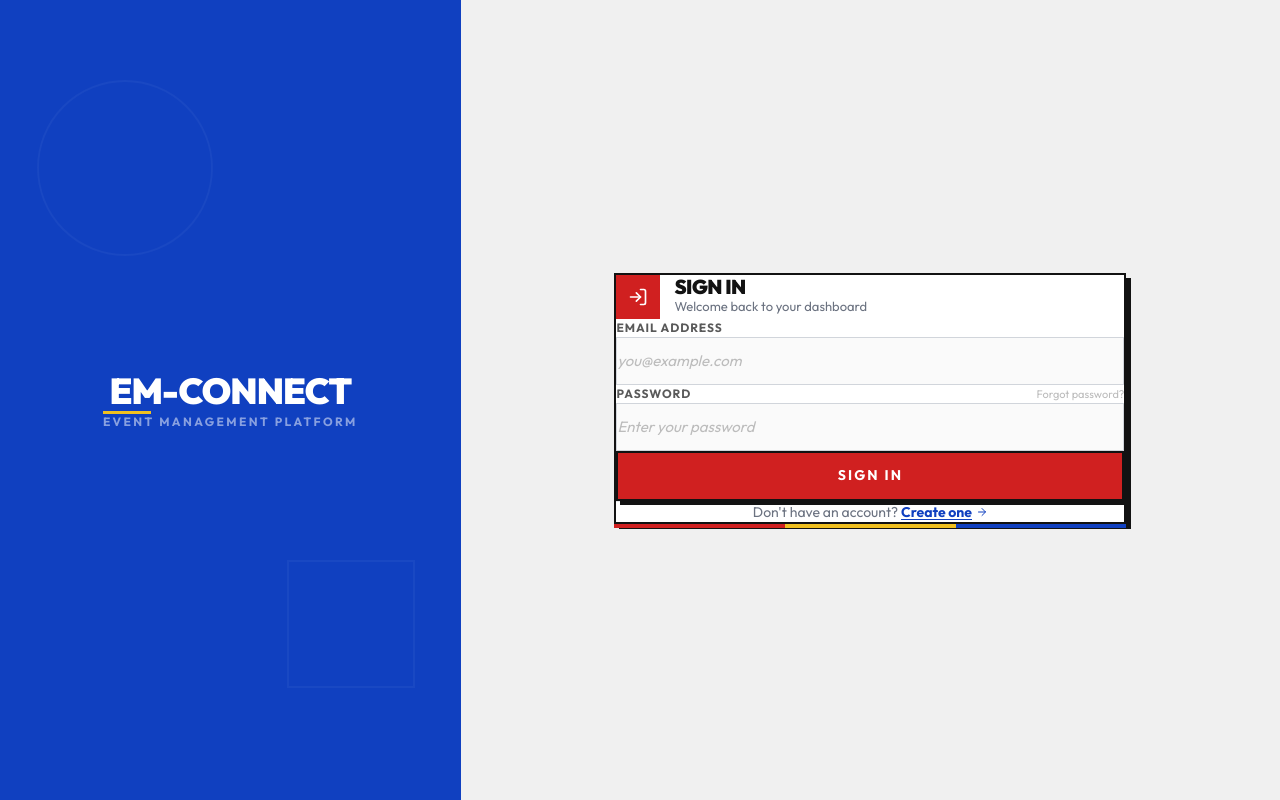
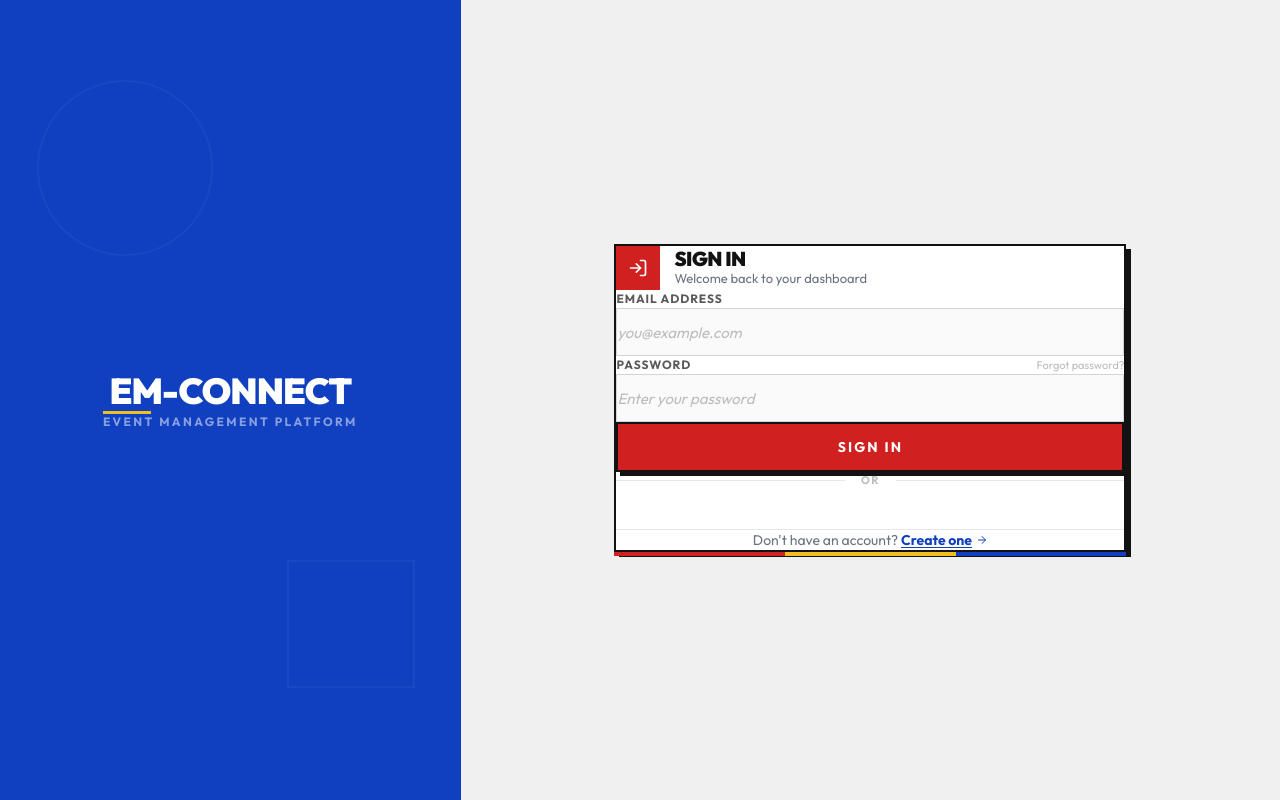
Before and after one commit to rohtheroos-84/EM-Connect, a React (Vite) app in the folder frontend/: page /login in a window 1280 px wide. Built offline with nearby package versions, Linux system fonts and the light colour scheme; no server answers.

Commit message:
oauth frontend v1

```diff
--- a/frontend/src/context/AuthContext.jsx
+++ b/frontend/src/context/AuthContext.jsx
@@ -3,6 +3,7 @@ import {
   login as apiLogin,
   register as apiRegister,
   logout as apiLogout,
+  googleLogin as apiGoogleLogin,
   getStoredUser,
   isAuthenticated as checkAuth,
   getCurrentUser as apiGetCurrentUser,
@@ -52,6 +53,21 @@ export function AuthProvider({ children }) {
 
   const clearError = useCallback(() => setError(null), []);
 
+  const googleLoginFn = useCallback(async (credential) => {
+    setLoading(true);
+    setError(null);
+    try {
+      const data = await apiGoogleLogin(credential);
+      setUser(data.user);
+      return data;
+    } catch (err) {
+      setError(err.message);
+      throw err;
+    } finally {
+      setLoading(false);
+    }
+  }, []);
+
   const refreshUser = useCallback(async () => {
     try {
       const userData = await apiGetCurrentUser();
@@ -72,6 +88,7 @@ export function AuthProvider({ children }) {
     register,
     logout,
     clearError,
+    googleLogin: googleLoginFn,
     refreshUser,
     isAuthenticated: !!user && checkAuth(),
   };
--- a/frontend/src/main.jsx
+++ b/frontend/src/main.jsx
@@ -1,6 +1,7 @@
 import React from 'react';
 import ReactDOM from 'react-dom/client';
 import { BrowserRouter } from 'react-router-dom';
+import { GoogleOAuthProvider } from '@react-oauth/google';
 import App from './App';
 import { AuthProvider } from './context/AuthContext';
 import { WebSocketProvider } from './context/WebSocketContext';
@@ -8,8 +9,10 @@ import { ToastProvider } from './context/ToastContext';
 import { ThemeProvider } from './context/ThemeContext';
 import './index.css';
 
-ReactDOM.createRoot(document.getElementById('root')).render(
-  <React.StrictMode>
+const GOOGLE_CLIENT_ID = import.meta.env.VITE_GOOGLE_CLIENT_ID;
+
+function Root() {
+  const tree = (
     <BrowserRouter>
       <ThemeProvider>
         <AuthProvider>
@@ -21,5 +24,16 @@ ReactDOM.createRoot(document.getElementById('root')).render(
         </AuthProvider>
       </ThemeProvider>
     </BrowserRouter>
+  );
+
+  if (GOOGLE_CLIENT_ID) {
+    return <GoogleOAuthProvider clientId={GOOGLE_CLIENT_ID}>{tree}</GoogleOAuthProvider>;
+  }
+  return tree;
+}
+
+ReactDOM.createRoot(document.getElementById('root')).render(
+  <React.StrictMode>
+    <Root />
   </React.StrictMode>
 );
--- a/frontend/src/pages/Login.jsx
+++ b/frontend/src/pages/Login.jsx
@@ -1,13 +1,16 @@
 import { useState } from 'react';
 import { Link, useNavigate } from 'react-router-dom';
 import { useAuth } from '../context/AuthContext';
+import { GoogleLogin } from '@react-oauth/google';
 import { LogIn, AlertCircle, ArrowRight } from 'lucide-react';
+
+const GOOGLE_CLIENT_ID = import.meta.env.VITE_GOOGLE_CLIENT_ID;
 
 export default function Login() {
   const [email, setEmail] = useState('');
   const [password, setPassword] = useState('');
   const [touched, setTouched] = useState({});
-  const { login, loading, error, clearError } = useAuth();
+  const { login, googleLogin, loading, error, clearError } = useAuth();
   const navigate = useNavigate();
 
   const handleSubmit = async (e) => {
@@ -18,6 +21,19 @@ export default function Login() {
     } catch {
       /* error handled by context */
     }
+  };
+
+  const handleGoogleSuccess = async (credentialResponse) => {
+    try {
+      await googleLogin(credentialResponse.credential);
+      navigate('/dashboard');
+    } catch {
+      /* error handled by context */
+    }
+  };
+
+  const handleGoogleError = () => {
+    clearError();
   };
 
   const clearOnType = (setter) => (e) => {
@@ -152,6 +168,29 @@ export default function Login() {
                   )}
                 </button>
               </form>
+
+              {/* Google Sign In */}
+              {GOOGLE_CLIENT_ID && (
+                <div className="mt-7">
+                  <div className="flex items-center gap-4 mb-6">
+                    <div className="flex-1 h-px bg-[#E5E7EB]" />
+                    <span className="text-[11px] font-bold text-[#BCBCBC] uppercase tracking-[0.12em] select-none">or</span>
+                    <div className="flex-1 h-px bg-[#E5E7EB]" />
+                  </div>
+                  <div className="flex justify-center [&>div]:w-full [&_iframe]:!w-full">
+                    <GoogleLogin
+                      onSuccess={handleGoogleSuccess}
+                      onError={handleGoogleError}
+                      theme="outline"
+                      size="large"
+                      shape="rectangular"
+                      text="signin_with"
+                      width="400"
+                      logo_alignment="center"
+                    />
+                  </div>
+                </div>
+              )}
             </div>
 
             {/* Footer */}
--- a/frontend/src/pages/Register.jsx
+++ b/frontend/src/pages/Register.jsx
@@ -1,7 +1,10 @@
 import { useState, useMemo } from 'react';
 import { Link, useNavigate } from 'react-router-dom';
 import { useAuth } from '../context/AuthContext';
+import { GoogleLogin } from '@react-oauth/google';
 import { UserPlus, AlertCircle, ArrowRight, Check, X } from 'lucide-react';
+
+const GOOGLE_CLIENT_ID = import.meta.env.VITE_GOOGLE_CLIENT_ID;
 
 function getPasswordStrength(pwd) {
   if (!pwd) return { level: 0, label: '', color: '#E5E7EB' };
@@ -24,7 +27,7 @@ export default function Register() {
   const [confirmPassword, setConfirmPassword] = useState('');
   const [touched, setTouched] = useState({});
   const [localError, setLocalError] = useState(null);
-  const { register, loading, error, clearError } = useAuth();
+  const { register, googleLogin, loading, error, clearError } = useAuth();
   const navigate = useNavigate();
 
   const strength = useMemo(() => getPasswordStrength(password), [password]);
@@ -45,6 +48,17 @@ export default function Register() {
       await register(email, password, name);
       navigate('/dashboard');
     } catch { /* context sets error */ }
+  };
+
+  const handleGoogleSuccess = async (credentialResponse) => {
+    try {
+      await googleLogin(credentialResponse.credential);
+      navigate('/dashboard');
+    } catch { /* context sets error */ }
+  };
+
+  const handleGoogleError = () => {
+    clearError();
   };
 
   const displayError = localError || error;
@@ -254,6 +268,29 @@ export default function Register() {
                   )}
                 </button>
               </form>
+
+              {/* Google Sign Up */}
+              {GOOGLE_CLIENT_ID && (
+                <div className="mt-7">
+                  <div className="flex items-center gap-4 mb-6">
+                    <div className="flex-1 h-px bg-[#E5E7EB]" />
+                    <span className="text-[11px] font-bold text-[#BCBCBC] uppercase tracking-[0.12em] select-none">or</span>
+                    <div className="flex-1 h-px bg-[#E5E7EB]" />
+                  </div>
+                  <div className="flex justify-center [&>div]:w-full [&_iframe]:!w-full">
+                    <GoogleLogin
+                      onSuccess={handleGoogleSuccess}
+                      onError={handleGoogleError}
+                      theme="outline"
+                      size="large"
+                      shape="rectangular"
+                      text="signup_with"
+                      width="400"
+                      logo_alignment="center"
+                    />
+                  </div>
+                </div>
+              )}
             </div>
 
             {/* Footer */}
```
Also changed, not shown: frontend/package.json (+6 -5 lines), 1 other file (tests, documents, lock files or other folders).
